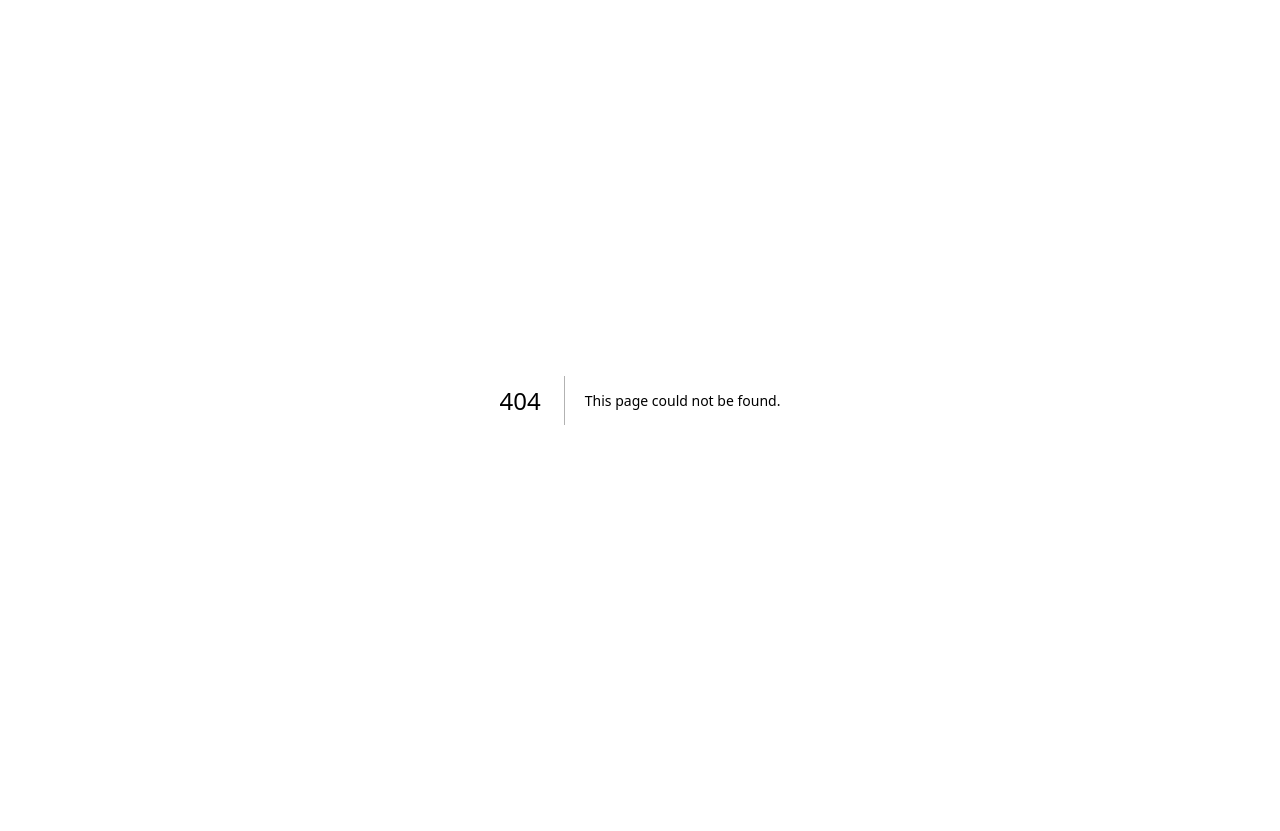
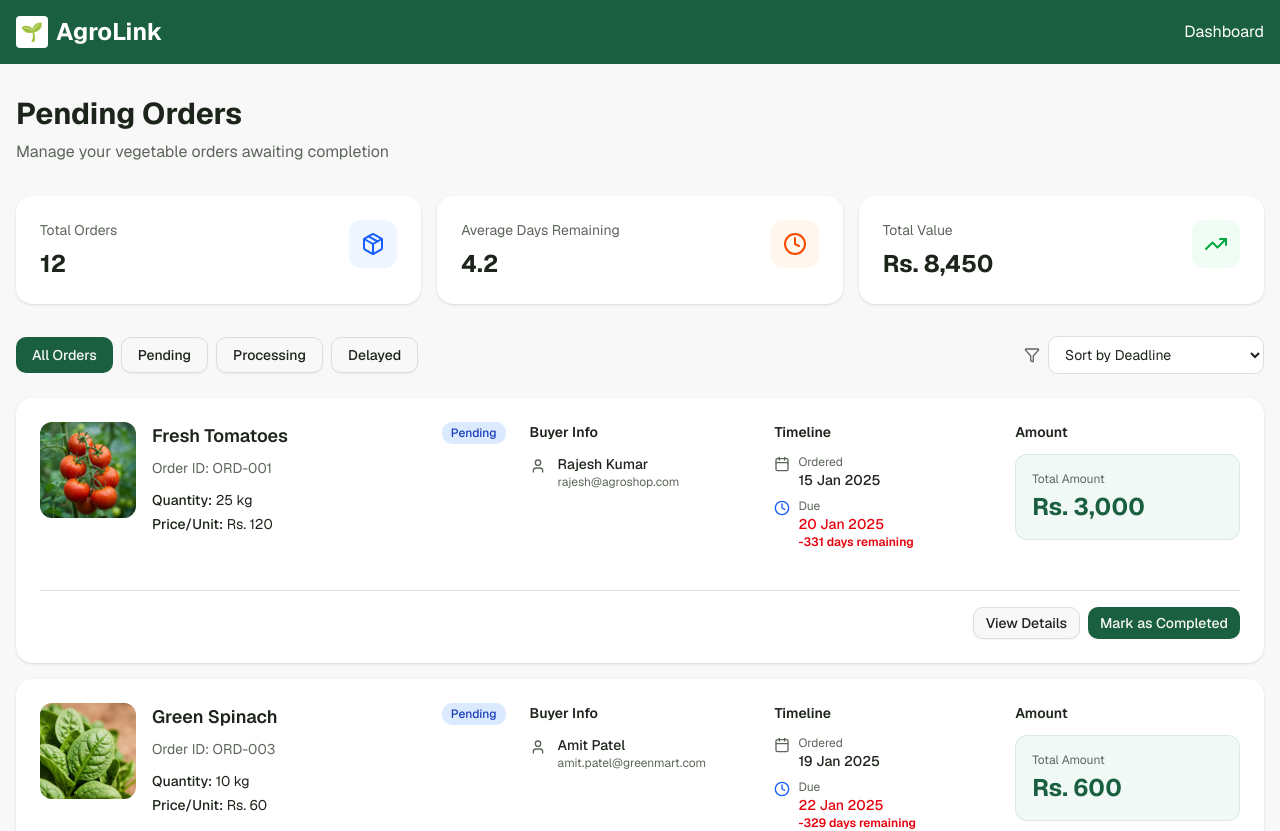
Before and after one commit to RC-inventrix/AgroLink, a Next.js app in the folder frontend/: page /seller/toBeCompleted in a window 1280 px wide. Before the commit this address had no page. Shown: the top 831 px of the page. Before the commit the page ends 800 px from the top, so only its background shows below. Built offline with nearby package versions, Linux system fonts and the light colour scheme.

Commit message:
connected the pages in main floe

```diff
--- a/frontend/app/seller/dashboard/page.tsx
+++ b/frontend/app/seller/dashboard/page.tsx
@@ -51,8 +51,8 @@ export default function SellerDashboard() {
                 <h2 style={styles.logo}>AgroLink<span style={{color: theme.primaryYellow}}>.</span></h2>
                 <nav style={styles.nav}>
                     <a style={{...styles.navItem, ...styles.activeNav}} href="#">Dashboard</a>
-                    <a style={styles.navItem} href="#">My Products</a>
-                    <a style={styles.navItem} href="#">Orders</a>
+                    <a style={styles.navItem} href="/vegetableList/farmer/my-product">My Products</a>
+                    <a style={styles.navItem} href="/seller/toBeCompleted">Orders</a>
                     <a style={styles.navItem} href="#">Bargains</a>
                 </nav>
             </aside>
@@ -66,7 +66,7 @@ export default function SellerDashboard() {
                         <h1 style={styles.title}>Welcome back, Farmer! 👨‍🌾</h1>
                         <p style={styles.subtitle}>Here is what’s happening with your store today.</p>
                     </div>
-                    <Link href="/frontend/app/vegetableList/farmer/add-product">
+                    <Link href="/vegetableList/farmer/add-product">
                         <button style={styles.createBtn}>+ Add New Product</button>
                     </Link>
 
--- a/frontend/app/seller/toBeCompleted orders/page.tsx
+++ /dev/null
@@ -1,27 +0,0 @@
-import { Header } from "@/components/header"
-import { OrdersList } from "@/components/orders-list"
-import { StatsOverview } from "@/components/stats-overview"
-
-export const metadata = {
-  title: "Pending Orders - AgroLink",
-  description: "Manage your vegetable orders pending completion",
-}
-
-export default function Home() {
-  return (
-    <div className="min-h-screen bg-background">
-      <Header />
-      <main className="flex-1">
-        <div className="container mx-auto px-4 py-8">
-          <div className="mb-8">
-            <h1 className="text-3xl font-bold text-foreground mb-2">Pending Orders</h1>
-            <p className="text-muted-foreground">Manage your vegetable orders awaiting completion</p>
-          </div>
-
-          <StatsOverview />
-          <OrdersList />
-        </div>
-      </main>
-    </div>
-  )
-}
--- /dev/null
+++ b/frontend/app/seller/toBeCompleted/header.tsx
@@ -0,0 +1,21 @@
+"use client"
+
+export function Header() {
+  return (
+    <header className="bg-[#1a5f3f] text-white">
+      <div className="container mx-auto px-4 py-4 flex items-center justify-between">
+        <div className="flex items-center gap-2">
+          <div className="w-8 h-8 bg-white rounded flex items-center justify-center">
+            <span className="text-[#1a5f3f] font-bold text-lg">🌱</span>
+          </div>
+          <h1 className="text-2xl font-bold">AgroLink</h1>
+        </div>
+        <nav className="flex items-center gap-6">
+          <a href="#" className="hover:opacity-80 transition-opacity">
+            Dashboard
+          </a>
+        </nav>
+      </div>
+    </header>
+  )
+}
--- /dev/null
+++ b/frontend/app/seller/toBeCompleted/page.tsx
@@ -0,0 +1,27 @@
+import { Header } from "./header"
+import { OrdersList } from "@/components/orders-list"
+import { StatsOverview } from "@/components/stats-overview"
+
+export const metadata = {
+  title: "Pending Orders - AgroLink",
+  description: "Manage your vegetable orders pending completion",
+}
+
+export default function Home() {
+  return (
+    <div className="min-h-screen bg-background">
+      <Header />
+      <main className="flex-1">
+        <div className="container mx-auto px-4 py-8">
+          <div className="mb-8">
+            <h1 className="text-3xl font-bold text-foreground mb-2">Pending Orders</h1>
+            <p className="text-muted-foreground">Manage your vegetable orders awaiting completion</p>
+          </div>
+
+          <StatsOverview />
+          <OrdersList />
+        </div>
+      </main>
+    </div>
+  )
+}
--- a/frontend/components/dashboard-nav.tsx
+++ b/frontend/components/dashboard-nav.tsx
@@ -16,10 +16,10 @@ import { cn } from "@/lib/utils"
 
 const navItems = [
   { href: "/buyer/dashboard", label: "Dashboard", icon: LayoutDashboard },
-  { href: "/buyer/browse", label: "Browse Products", icon: ShoppingBag },
+  { href: "/listingsVeg", label: "Browse Products", icon: ShoppingBag },
   { href: "/cart", label: "Cart", icon: ShoppingCart },
   { href: "/buyer/wishlist", label: "Wishlist", icon: Heart },
-  { href: "/buyer/orders", label: "My Orders", icon: Package },
+  { href: "/buyer/order-history", label: "My Orders", icon: Package },
   { href: "/buyer/bargains", label: "Bargains", icon: TrendingUp },
   { href: "/buyer/requests", label: "Item Requests", icon: FileText },
   { href: "/buyer/chat", label: "Chat", icon: MessageSquare },
--- /dev/null
+++ b/package.json
@@ -0,0 +1,5 @@
+{
+  "dependencies": {
+    "date-fns": "^4.1.0"
+  }
+}
```
Also changed, not shown: 1 other file (tests, documents, lock files or other folders).
